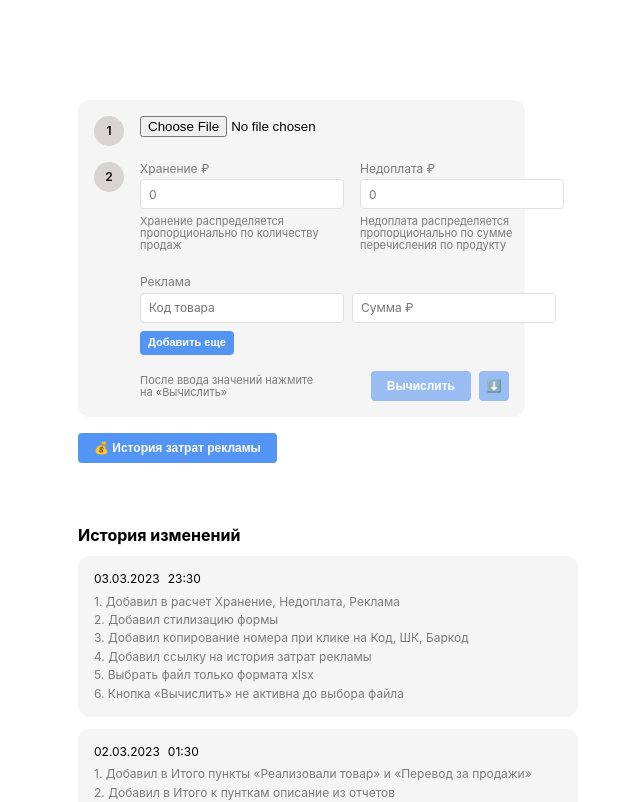
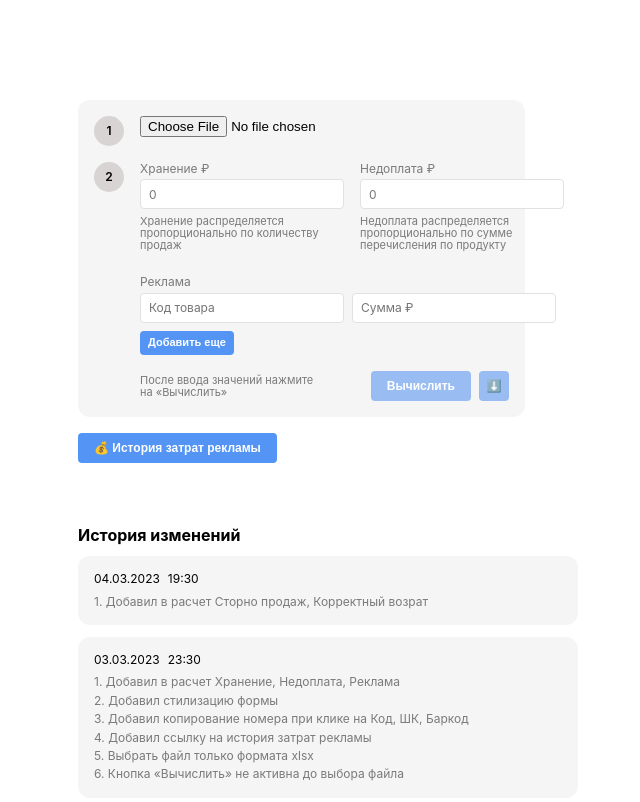
Before and after one commit to Dindro/marketplace-report, a Vue app: page / in a window 1280 px wide. Shown: the top 802 px of the page, without its empty margins (82-722 px from the left). Built offline with nearby package versions, Linux system fonts and the light colour scheme.

Commit message:
add version item

```diff
--- a/src/components/Version/VersionHistory.vue
+++ b/src/components/Version/VersionHistory.vue
@@ -23,7 +23,14 @@
     }
 
     const data: IVersion[] = [
-    {
+        {
+            date: '04.03.2023',
+            time: '19:30',
+            points: [
+                'Добавил в расчет Сторно продаж, Корректный возрат',
+            ],
+        },
+        {
             date: '03.03.2023',
             time: '23:30',
             points: [
```
